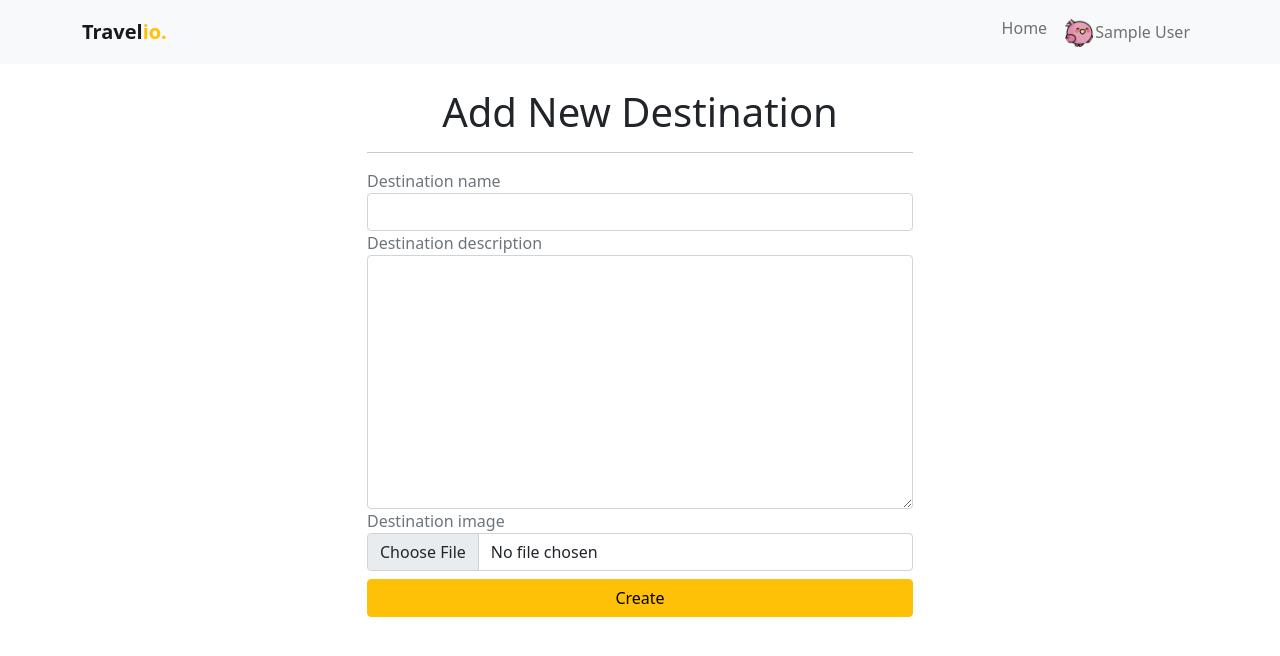
After one commit to madatbay/django-travel-companion, a Django app: page /destinations/create/ in a window 1280 px wide. The commit adds this page. Shown: the top 656 px of the page. Run offline with Django 3.2, Linux system fonts and the light colour scheme; the visitor is signed in with stand-in values (Sample User, id 1); some libraries are stand-ins or nearby versions.

Commit message:
destination create feature added

```diff
--- a/travel/forms.py
+++ b/travel/forms.py
@@ -1,5 +1,5 @@
 from django.forms import ModelForm
-from .models import Trip, BudgetItem
+from .models import Destination, Trip, BudgetItem
 
 class TripForm(ModelForm):
     class Meta:
@@ -10,3 +10,9 @@ class BudgetItemForm(ModelForm):
     class Meta:
         model = BudgetItem
         exclude = ("budget",)
+
+
+class DestinationForm(ModelForm):
+    class Meta:
+        model = Destination
+        exclude = ("user",)
--- /dev/null
+++ b/travel/templates/travel/create_destination.html
@@ -0,0 +1,27 @@
+{% extends 'travel/base.html' %} {% load widget_tweaks %} {% block content %}
+<div class="col-md-6 col-12 mx-auto">
+  <h1 class="text-center">Add New Destination</h1>
+  <hr />
+  <form method="post" enctype='multipart/form-data'>
+    {% csrf_token %}
+    <div class="form-group">
+      <label class="text-muted">Destination name</label>
+      {% render_field form.name class+="form-control" %}
+      <small class="text-danger">{{form.name.errors}}</small>
+    </div>
+    <div class="form-group">
+      <label class="text-muted">Destination description</label>
+      {% render_field form.description class+="form-control" %}
+      <small class="text-danger"> {{form.description.errors}} </small>
+    </div>
+    <div class="form-group">
+      <label class="text-muted">Destination image</label>
+      {% render_field form.image class+="form-control" %}
+      <small class="text-danger">{{form.image.errors}}</small>
+    </div>
+    <div class="d-grid">
+      <button class="btn btn-warning mt-2" type="submit">Create</button>
+    </div>
+  </form>
+</div>
+{% endblock content %}
--- a/travel/urls.py
+++ b/travel/urls.py
@@ -12,4 +12,5 @@ urlpatterns = [
     path("trips/<int:id>/budget/", views.budget_detail, name="budget_detail"),
     path("budget/delete/<int:id>/", views.delete_budget_item, name="delete_budget_item"),
     path("budget/add/<int:id>/", views.add_or_update_budget_item, name="add_or_update_budget_item"),
+    path("destinations/create/", views.create_destination, name="create_destination"),
 ]
--- a/travel/views.py
+++ b/travel/views.py
@@ -4,7 +4,7 @@ from django.http import HttpResponse, JsonResponse
 from django.shortcuts import redirect, render
 from user.models import User
 
-from .forms import BudgetItemForm, TripForm
+from .forms import BudgetItemForm, DestinationForm, TripForm
 from .models import Budget, BudgetItem, Destination, Trip
 
 
@@ -89,5 +89,21 @@ def add_trip_mates(request, id):
     return render(request, "travel/add_tripmates.html", context)
 
 
+@login_required
 def trip_detail(request, id):
     return render(request, "travel/trip_detail.html", {"trip": Trip.objects.get(id=id)})
+
+
+@login_required
+def create_destination(request):
+    if request.method == "POST":
+        form = DestinationForm(request.POST, request.FILES)
+        print(form.changed_data)
+        if form.is_valid():
+            trip = form.save(commit=False)
+            trip.user = request.user
+            trip.save()
+            return redirect("travel:index")
+    else:
+        form = DestinationForm()
+    return render(request, "travel/create_destination.html", {"form": form})
```
Also changed, not shown: travel/templates/travel/create_trip.html (+11 -14 lines), travel/templates/travel/dashboard.html (+7 -6 lines).
